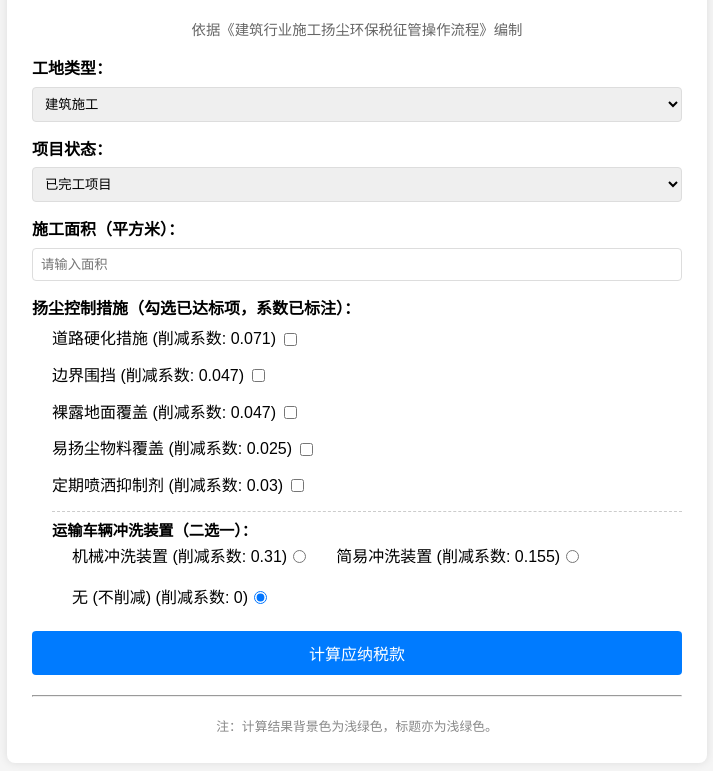
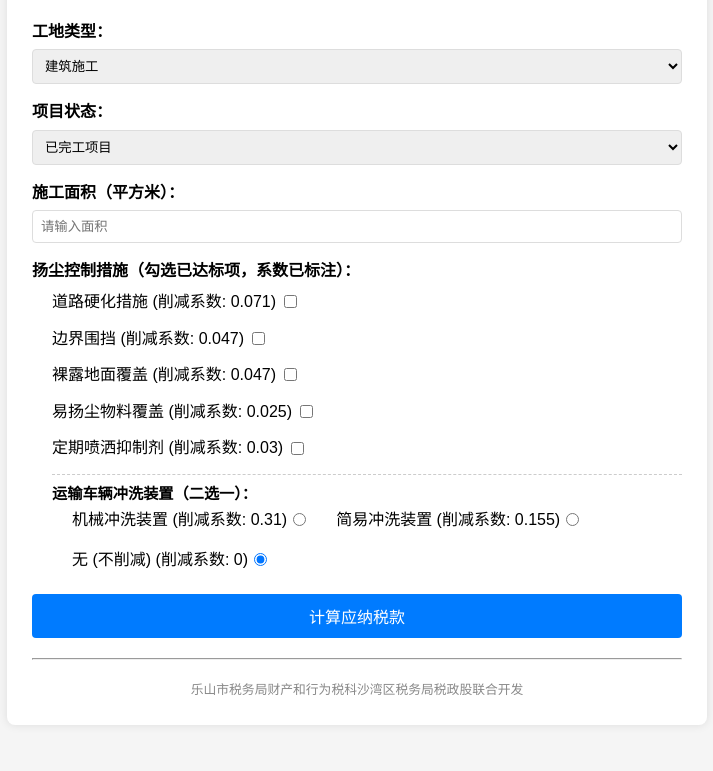
Before and after one commit to gddyzg/calculator.io, a plain HTML site: page index.html in a window 1280 px wide. Shown: the part 131-902 px from the top of the page, without its empty margins (283-996 px from the left). Drawn offline with Linux system fonts and the light colour scheme.

Commit message:
Update content and remove unnecessary text

```diff
--- a/index.html
+++ b/index.html
@@ -113,13 +113,14 @@
         <h1>建筑施工扬尘环保税计算器
             <span class="info-icon" id="infoIcon" title="点击查看计算说明">!</span>
         </h1>
-        <p style="text-align: center; font-size: 0.9em; color: #666;">依据《建筑行业施工扬尘环保税征管操作流程》编制</p>
+        <p style="text-align: center; font-size: 0.9em; color: #666;"></p>
 
         <!-- 说明弹窗 -->
         <div class="overlay" id="overlay"></div>
         <div class="info-popup" id="infoPopup">
             <h3>计算器说明</h3>
-            <p>建筑工程：一般是指房屋建筑工程，即各类房屋建筑及其附属设施和与其配套的线路、管道、设备安装工程及室内外装修工程。房屋建筑”指有顶盖、梁柱、墙壁、基础以及能够形成内部空间，满足人们生产、居住、学习、公共活动等需要的工程。城市以外的土木工程、交通工程等一般属于建筑工程。“建筑工程的施工扬尘产生系数为1.01。市政工程：是指城市建设中的基础设施建设，具体包括：（1）道路交通工程，如道路、立交、广场、交通设施、铁路及地铁等轨道交通设施；（2）河湖水系工程，如河道、桥梁、引（排）水渠、排灌站、闸桥等水工构筑物；（3）地下管线工程，如供水、排水（包括排雨、污水）供电、通信、供煤气、供热的管线部分及特殊用途的地下管线和人防通道等；（4）架空杆线工程，如供电杆线、通信杆线、无轨杆线及架空管线；（5）街道绿化工程，如行道树、草坪、绿化小品建筑物、构筑物占主要部分的各市政专业工程场（厂）、站、点。市政（拆迁）施工施工扬尘产生系数为1.64。判断一个项目是市政工程还是建筑工程，主要看该项目招投标书里面“招投标条件”，如某项目的招投标条件是需要建筑工程资质则属于建筑工程；若是需要市政工程资质则属于市政工程。</p>
+            <p>建筑工程：一般是指房屋建筑工程，即各类房屋建筑及其附属设施和与其配套的线路、管道、设备安装工程及室内外装修工程。房屋建筑”指有顶盖、梁柱、墙壁、基础以及能够形成内部空间，满足人们生产、居住、学习、公共活动等需要的工程。城市以外的土木工程、交通工程等一般属于建筑工程。“建筑工程的施工扬尘产生系数为1.01。
+市政工程：是指城市建设中的基础设施建设，具体包括：（1）道路交通工程，如道路、立交、广场、交通设施、铁路及地铁等轨道交通设施；（2）河湖水系工程，如河道、桥梁、引（排）水渠、排灌站、闸桥等水工构筑物；（3）地下管线工程，如供水、排水（包括排雨、污水）供电、通信、供煤气、供热的管线部分及特殊用途的地下管线和人防通道等；（4）架空杆线工程，如供电杆线、通信杆线、无轨杆线及架空管线；（5）街道绿化工程，如行道树、草坪、绿化小品建筑物、构筑物占主要部分的各市政专业工程场（厂）、站、点。市政（拆迁）施工施工扬尘产生系数为1.64。判断一个项目是市政工程还是建筑工程，主要看该项目招投标书里面“招投标条件”，如某项目的招投标条件是需要建筑工程资质则属于建筑工程；若是需要市政工程资质则属于市政工程。</p>
             <p style="margin-top: 15px; font-size: 0.9em; color: #555;">扬尘排放量 = (产生系数 - 削减系数) × 施工面积</p>
             <button class="close-btn" id="closePopupBtn">知道了</button>
         </div>
@@ -171,7 +172,7 @@
             <p><strong>应纳税款：</strong><span id="tax"></span> 元</p>
         </div>
         <hr>
-        <div style="font-size: 0.8em; color: #888; text-align: center;">注：计算结果背景色为浅绿色，标题亦为浅绿色。</div>
+        <div style="font-size: 0.8em; color: #888; text-align: center;">乐山市税务局财产和行为税科沙湾区税务局税政股联合开发</div>
     </div>
 
     <script>
```
